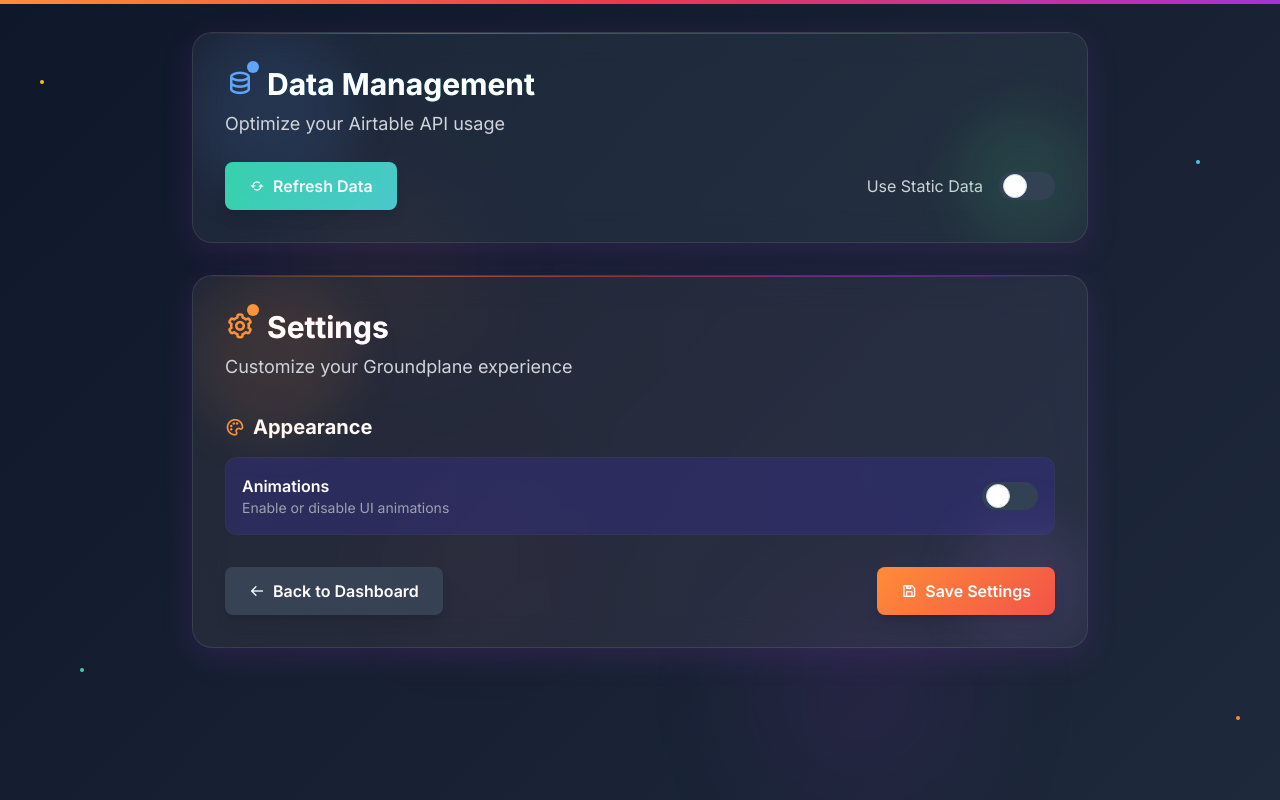
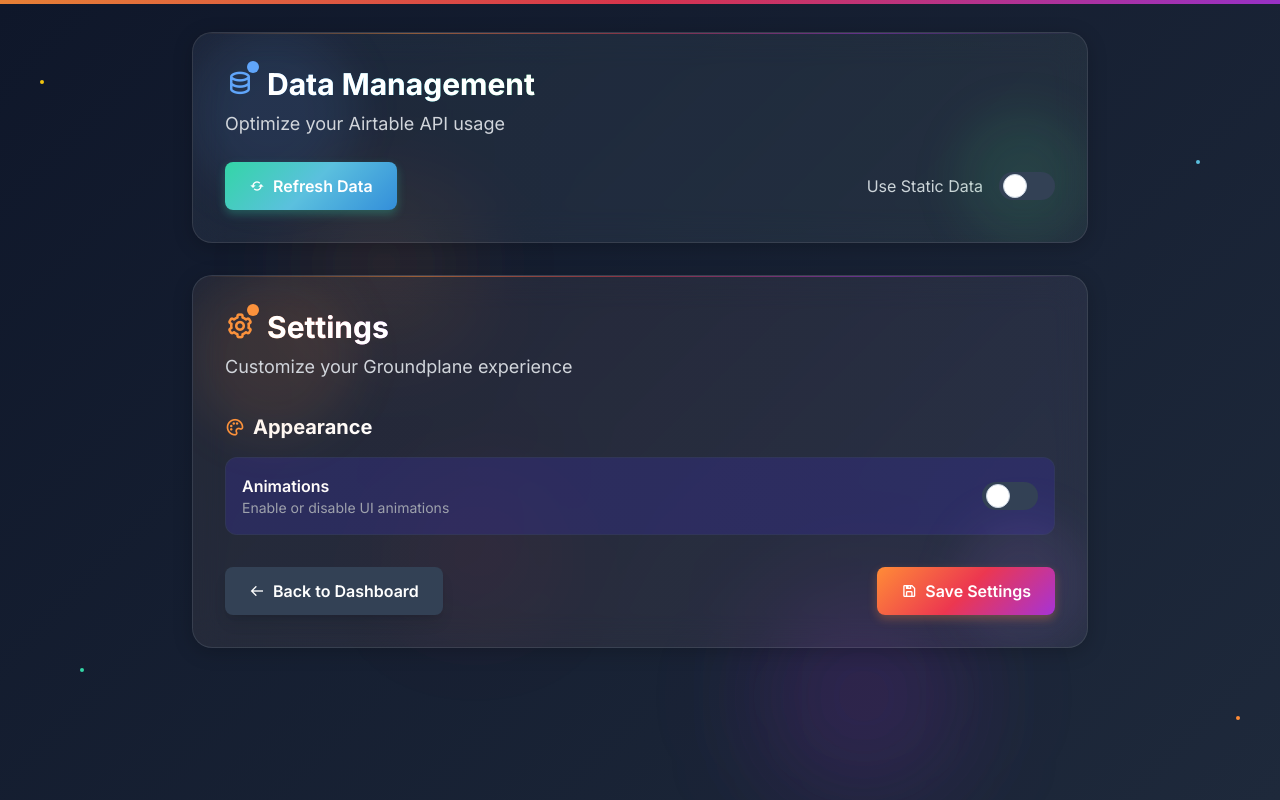
Before and after one commit to The-UnknownHacker/groundplane, a Flask app: page /settings in a window 1280 px wide. Run offline with Flask 2, Linux system fonts and the light colour scheme; the visitor is signed in with stand-in values (Sample User, id 1); some libraries are stand-ins or nearby versions.

Commit message:
fix random stuff

```diff
--- a/main.py
+++ b/main.py
@@ -100,7 +100,7 @@ def create_temp_file_url(file_path):
 
         temp_files[file_id] = temp_file_path
 
-        base_url = request.url_root if request else "http://localhost:5000/"
+        base_url = request.url_root if request else "https://localhost:5000/"
         temp_url = f"{base_url}temp/{file_id}"
 
         logger.info(f"Created temp URL: {temp_url}")
@@ -1753,10 +1753,10 @@ if __name__ == '__main__':
             print("To generate self-signed certificates, run:")
             print("openssl req -x509 -newkey rsa:4096 -keyout key.pem -out cert.pem -days 365 -nodes")
             print("\nAlternatively, running on HTTP for now...")
-            print(f"🚀 Starting HTTP server at http://localhost:{port}")
+            print(f"🚀 Starting HTTP server at https://localhost:{port}")
             app.run(debug=True, port=port)
 
     except Exception as e:
         print(f"❌ SSL setup failed: {e}")
-        print(f"🚀 Starting HTTP server at http://localhost:{port}")
+        print(f"🚀 Starting HTTP server at https://localhost:{port}")
         app.run(debug=True, port=port)
--- a/templates/base.html
+++ b/templates/base.html
@@ -225,11 +225,94 @@
     {% if user_settings is defined %}
     <style>
         {% if not user_settings.enable_animations %}
-        /* Disable animations when user has turned them off */
+        /* Disable animations when user has turned them off but keep UI natural */
         * {
             animation: none !important;
             transition: none !important;
             transform: none !important;
+        }
+
+        /* Ensure links still work when animations are disabled */
+        a, button, [role="button"], .btn-primary, .btn-secondary, .btn-accent {
+            cursor: pointer !important;
+            pointer-events: auto !important;
+            -webkit-tap-highlight-color: transparent !important;
+            user-select: none !important;
+        }
+
+        /* Fix for links not working */
+        a[href]:not([href=""]) {
+            color: inherit !important;
+            text-decoration: none !important;
+        }
+
+        /* Alternative styles for buttons when animations are disabled */
+        .btn-primary {
+            background: linear-gradient(135deg, #ff8c37, #ec3750, #a633d6) !important;
+            background-size: 100% 100% !important;
+            box-shadow: 0 4px 10px rgba(255, 140, 55, 0.3) !important;
+        }
+
+        .btn-primary:hover {
+            background: linear-gradient(135deg, #ff9d55, #ee5a70, #b655d9) !important;
+            box-shadow: 0 4px 15px rgba(255, 140, 55, 0.5) !important;
+            filter: brightness(1.1) !important;
+        }
+
+        .btn-primary:active {
+            filter: brightness(0.9) !important;
+            box-shadow: 0 2px 8px rgba(255, 140, 55, 0.3) !important;
+        }
+
+        .btn-secondary {
+            background: linear-gradient(135deg, #33d6a6, #5bc0de, #338eda) !important;
+            background-size: 100% 100% !important;
+            box-shadow: 0 4px 10px rgba(51, 214, 166, 0.3) !important;
+        }
+
+        .btn-secondary:hover {
+            background: linear-gradient(135deg, #50dbb5, #75c9e3, #55a1e0) !important;
+            box-shadow: 0 4px 15px rgba(51, 214, 166, 0.5) !important;
+            filter: brightness(1.1) !important;
+        }
+
+        .btn-secondary:active {
+            filter: brightness(0.9) !important;
+            box-shadow: 0 2px 8px rgba(51, 214, 166, 0.3) !important;
+        }
+
+        .btn-accent {
+            background: linear-gradient(135deg, #f1c40f, #ff8c37) !important;
+            background-size: 100% 100% !important;
+            box-shadow: 0 4px 10px rgba(241, 196, 15, 0.3) !important;
+        }
+
+        .btn-accent:hover {
+            background: linear-gradient(135deg, #f3cd3c, #ff9d55) !important;
+            filter: brightness(1.1) !important;
+            box-shadow: 0 4px 15px rgba(241, 196, 15, 0.5) !important;
+        }
+
+        .btn-accent:active {
+            filter: brightness(0.9) !important;
+            box-shadow: 0 2px 8px rgba(241, 196, 15, 0.3) !important;
+        }
+
+        /* Improved card styles */
+        .glass-card {
+            border: 1px solid rgba(255, 255, 255, 0.1) !important;
+            box-shadow: 0 4px 20px rgba(0, 0, 0, 0.2) !important;
+        }
+
+        .glass-card:hover {
+            border-color: rgba(255, 255, 255, 0.2) !important;
+            box-shadow: 0 8px 30px rgba(0, 0, 0, 0.3) !important;
+        }
+
+        /* Static gradient for top bar */
+        .fixed.top-0.left-0.w-full.h-1 {
+            background: linear-gradient(90deg, #ff8c37, #ec3750, #a633d6) !important;
+            opacity: 0.9 !important;
         }
         {% endif %}
 
@@ -244,6 +327,14 @@
     {% endif %}
 </head>
 <body class="bg-animated min-h-screen text-white font-phantom{% if user_settings is defined and not user_settings.enable_animations %} no-animations{% endif %}{% if user_settings is defined and user_settings.reduced_motion %} reduced-motion{% endif %}">
+    <!-- Static background alternative when animations disabled -->
+    {% if user_settings is defined and not user_settings.enable_animations %}
+    <div class="fixed inset-0 overflow-hidden pointer-events-none z-0">
+        <div class="absolute top-1/4 left-1/4 w-32 h-32 bg-primary-orange/10 rounded-full blur-3xl"></div>
+        <div class="absolute top-3/4 right-1/4 w-48 h-48 bg-primary-purple/10 rounded-full blur-3xl"></div>
+        <div class="absolute bottom-1/4 left-1/3 w-24 h-24 bg-primary-red/10 rounded-full blur-3xl"></div>
+    </div>
+    {% endif %}
     <div class="fixed top-0 left-0 w-full h-1 bg-gradient-to-r from-primary-orange via-primary-red to-primary-purple animate-pulse-glow z-50"></div>
 
     <div class="fixed inset-0 overflow-hidden pointer-events-none z-0">
--- a/templates/settings.html
+++ b/templates/settings.html
@@ -79,7 +79,7 @@
             </div>
 
             <div class="flex justify-between items-center mt-8">
-                <a href="{{ url_for('index') }}" class="bg-slate-700 hover:bg-slate-600 px-6 py-3 text-white rounded-lg font-semibold flex items-center gap-2 transition-all duration-300 shadow-lg hover:shadow-slate-500/25 transform hover:scale-105">
+                <a href="{{ url_for('index') }}" class="bg-slate-700 hover:bg-slate-600 px-6 py-3 text-white rounded-lg font-semibold flex items-center gap-2 transition-all duration-300 shadow-lg hover:shadow-slate-500/25 transform hover:scale-105 no-underline">
                     <i class='bx bx-arrow-back'></i> Back to Dashboard
                 </a>
                 <button type="submit" class="btn-primary px-6 py-3 text-white rounded-lg font-semibold flex items-center gap-2 shadow-lg hover:shadow-orange-500/25 transform hover:scale-105 transition-all duration-300">
@@ -100,7 +100,7 @@
         const lastRefreshedTime = document.getElementById('last-refreshed-time');
         const settingsForm = document.getElementById('settings-form');
 
-        // Handle animations toggle
+        // Handle animations toggle with improved feedback
         if (!animationsToggle.checked) {
             document.body.classList.add('no-animations');
         }
@@ -108,8 +108,24 @@
         animationsToggle.addEventListener('change', function() {
             if (this.checked) {
                 document.body.classList.remove('no-animations');
+
+                // Provide visual feedback when enabling animations
+                const settingsCards = document.querySelectorAll('.glass-card');
+                settingsCards.forEach(card => {
+                    card.style.transition = 'all 0.3s ease';
+                    card.style.transform = 'scale(1.01)';
+                    setTimeout(() => {
+                        card.style.transform = 'scale(1)';
+                    }, 300);
+                });
             } else {
                 document.body.classList.add('no-animations');
+
+                // Provide subtle visual feedback when disabling animations
+                const settingsCards = document.querySelectorAll('.glass-card');
+                settingsCards.forEach(card => {
+                    card.style.boxShadow = '0 4px 20px rgba(0, 0, 0, 0.2)';
+                });
             }
         });
 
@@ -237,7 +253,34 @@
     .no-animations * {
         animation: none !important;
         transition: none !important;
-        transform: none !important;
+    }
+
+    /* Ensure clickable elements remain functional */
+    .no-animations button,
+    .no-animations a {
+        pointer-events: auto !important;
+        position: relative !important;
+        z-index: 999 !important;
+    }
+
+    /* Improved hover effects for when animations are disabled */
+    .no-animations .glass-card:hover {
+        border-color: rgba(255, 255, 255, 0.2) !important;
+        box-shadow: 0 8px 32px rgba(0, 0, 0, 0.2) !important;
+        filter: brightness(1.05) !important;
+    }
+
+    .no-animations button:hover,
+    .no-animations a:hover {
+        filter: brightness(1.1) !important;
+    }
+
+    /* Improved focus states for form elements */
+    .no-animations input:focus,
+    .no-animations select:focus,
+    .no-animations textarea:focus {
+        outline: 2px solid rgba(255, 140, 55, 0.5) !important;
+        box-shadow: 0 0 0 3px rgba(255, 140, 55, 0.25) !important;
     }
 </style>
 {% endblock %}
```
